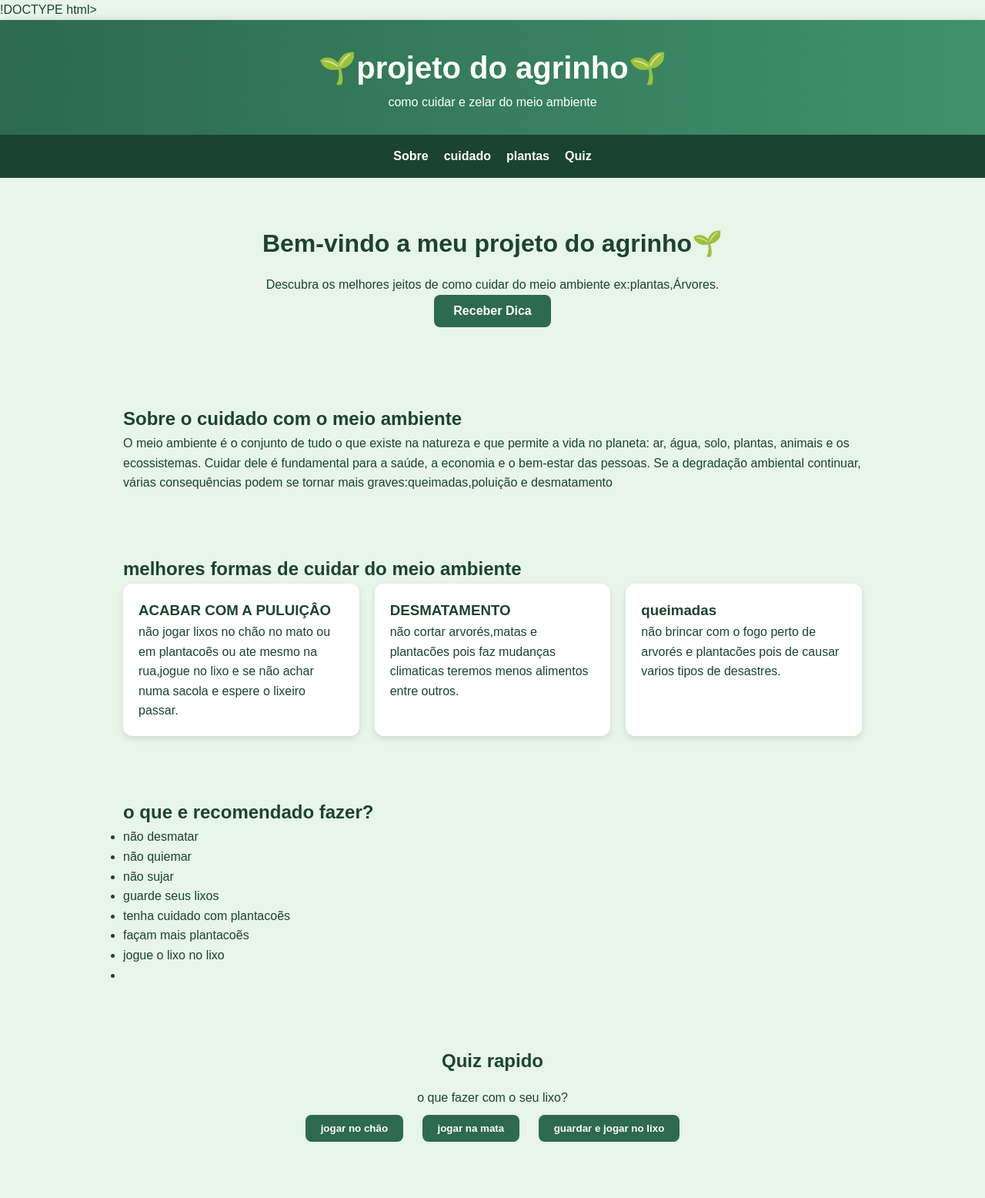
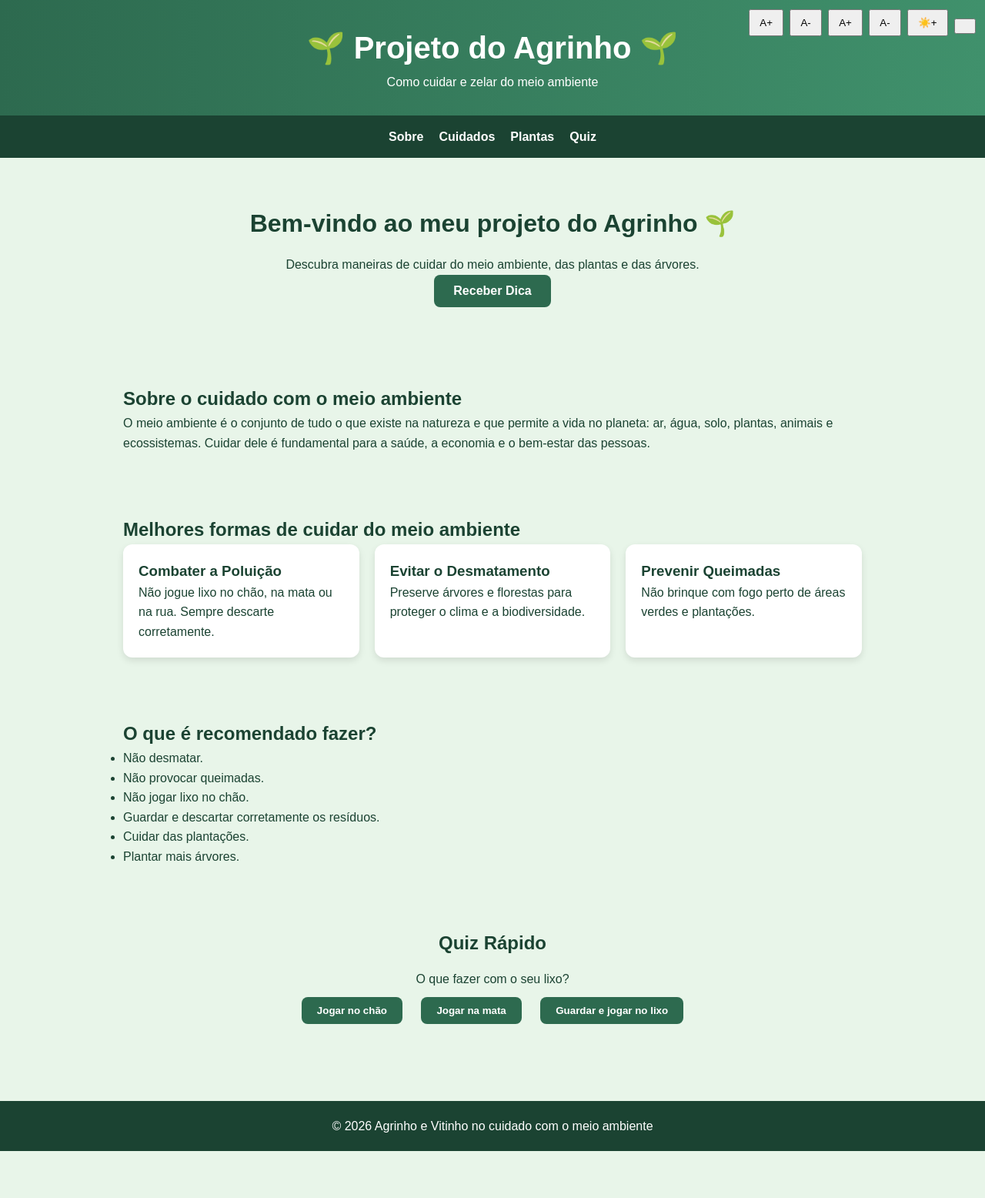
Before and after one commit to vitinetflix/projeto-agrinho, a plain HTML site: page index.html in a window 1280 px wide. Shown: the top 1556 px of the page at 77% size. After the commit the page ends 1495 px from the top, so only its background shows below. Drawn offline with Linux system fonts and the light colour scheme.

Commit message:
Update index.html

```diff
--- a/index.html
+++ b/index.html
@@ -1,91 +1,170 @@
-!DOCTYPE html>
+<!DOCTYPE html>
 <html lang="pt-BR">
 <head>
 <meta charset="UTF-8">
 <meta name="viewport" content="width=device-width, initial-scale=1.0">
-    <title>agrinho agro sustentavel</title>
+<title>Agrinho Agro Sustentável</title>
 <link rel="stylesheet" href="style.css">
+
+<style>
+body{
+    font-family: Arial, sans-serif;
+    font-size: 100%;
+    line-height: 1.6;
+}
+
+.acessibilidade{
+    position: fixed;
+    top: 10px;
+    right: 10px;
+}
+
+.acessibilidade button{
+    padding: 8px 12px;
+    margin: 2px;
+    cursor: pointer;
+}
+
+.pular{
+    position:absolute;
+    left:-9999px;
+}
+
+.pular:focus{
+    left:10px;
+    top:10px;
+    background:#fff;
+    padding:10px;
+    border:2px solid #000;
+}
+</style>
 </head>
+
 <body>
+
+<a href="#conteudo" class="pular">Pular para o conteúdo principal</a>
+
+<div class="acessibilidade" aria-label="Controles de acessibilidade">
+    <button onclick="aumentarFonte()" aria-label="Aumentar texto">A+</button>
+    <button onclick="diminuirFonte()" aria-label="Diminuir texto">A-</button>
+    <button onclick="aumentarFonte()" aria-label="Aumentar texto">A+</button>
+    <button onclick="diminuirFonte()" aria-label="Diminuir texto">A-</button>
+    <button onclick="aumentarBrilho()" aria-label="Aumentar brilho">
+☀️+
+    </button>
+    <button onclick="diminuirBrilho()" aria-label="Diminuir brilho">
+</div>
+
 <header>
-        <h1>🌱projeto do agrinho🌱</h1>
-        <p>como cuidar e zelar do meio ambiente</p>
+    <h1>🌱 Projeto do Agrinho 🌱</h1>
+    <p>Como cuidar e zelar do meio ambiente</p>
 </header>
 
-    <nav>
+<nav aria-label="Menu principal">
     <a href="#sobre">Sobre</a>
-        <a href="#cuidados">cuidado</a>
-        <a href="#plantas">plantas</a>
+    <a href="#cuidados">Cuidados</a>
+    <a href="#plantas">Plantas</a>
     <a href="#quiz">Quiz</a>
 </nav>
 
+<main id="conteudo">
+
 <section id="hero">
-        <h2>Bem-vindo a meu projeto do agrinho🌱</h2>
-        <p>Descubra os melhores jeitos de como cuidar do meio ambiente ex:plantas,Árvores.</p>
+    <h2>Bem-vindo ao meu projeto do Agrinho 🌱</h2>
+    <p>Descubra maneiras de cuidar do meio ambiente, das plantas e das árvores.</p>
     <button id="btnMensagem">Receber Dica</button>
 </section>
 
 <section id="sobre">
     <h2>Sobre o cuidado com o meio ambiente</h2>
     <p>
-        O meio ambiente é o conjunto de tudo o que existe na natureza e que permite a vida no planeta: ar, água, solo, plantas, animais
-        e os ecossistemas. Cuidar dele é fundamental para a saúde, a economia e o bem-estar das pessoas.
-        Se a degradação ambiental continuar, várias consequências podem se tornar mais graves:queimadas,poluição e desmatamento
+        O meio ambiente é o conjunto de tudo o que existe na natureza e que permite a vida no planeta:
+        ar, água, solo, plantas, animais e ecossistemas.
+        Cuidar dele é fundamental para a saúde, a economia e o bem-estar das pessoas.
     </p>
 </section>
 
-    <section id="cartas">
-        <h2>melhores formas de cuidar do meio ambiente</h2>
+<section id="cuidados">
+    <h2>Melhores formas de cuidar do meio ambiente</h2>
 
     <div class="cards-container">
-            <div class="card">
-                <h3>ACABAR COM A PULUIÇÂO</h3>
-                <p>não jogar lixos no chão no mato ou em plantacoẽs ou ate mesmo na rua,jogue no lixo e se não achar
-                    numa sacola e espere o lixeiro passar.</p>
-            </div>
 
-            <div class="card">
-                <h3>DESMATAMENTO</h3>
-                <p>não cortar arvorés,matas e plantacões pois faz mudanças climaticas teremos menos alimentos entre outros.</p>
-            </div>
+        <article class="card">
+            <h3>Combater a Poluição</h3>
+            <p>Não jogue lixo no chão, na mata ou na rua. Sempre descarte corretamente.</p>
+        </article>
 
-            <div class="card">
-                <h3>queimadas</h3>
-                <p>não brincar com o fogo perto de arvorés e plantacões pois de causar varios tipos de desastres.</p>
-            </div>
+        <article class="card">
+            <h3>Evitar o Desmatamento</h3>
+            <p>Preserve árvores e florestas para proteger o clima e a biodiversidade.</p>
+        </article>
+
+        <article class="card">
+            <h3>Prevenir Queimadas</h3>
+            <p>Não brinque com fogo perto de áreas verdes e plantações.</p>
+        </article>
+
     </div>
 </section>
 
-    <section id="o que fazer?">
-        <h2>o que e recomendado fazer?</h2>
+<section>
+    <h2>O que é recomendado fazer?</h2>
 
     <ul>
-            <li>não desmatar</li>
-            <li>não quiemar</li>
-            <li>não sujar</li>
-            <li>guarde seus lixos</li>
-            <li>tenha cuidado com plantacoẽs</li>
-            <li>façam mais plantacoẽs</li>
-            <li>jogue o lixo no lixo</li>
-            <li></li>
+        <li>Não desmatar.</li>
+        <li>Não provocar queimadas.</li>
+        <li>Não jogar lixo no chão.</li>
+        <li>Guardar e descartar corretamente os resíduos.</li>
+        <li>Cuidar das plantações.</li>
+        <li>Plantar mais árvores.</li>
     </ul>
 </section>
 
 <section id="quiz">
-        <h2>Quiz rapido</h2>
-        <p>o que fazer com o seu lixo?</p>
+    <h2>Quiz Rápido</h2>
 
-        <button onclick="verificarResposta('jogar no chão')">jogar no chão</button>
-        <button onclick="verificarResposta('jogar na mata')">jogar na mata</button>
-        <button onclick="verificarResposta('guardar e jogar no lixo')">guardar e jogar no lixo</button>
+    <p>O que fazer com o seu lixo?</p>
 
-        <p id="resultado"></p>
+    <button onclick="verificarResposta('jogar no chão')">Jogar no chão</button>
+    <button onclick="verificarResposta('jogar na mata')">Jogar na mata</button>
+    <button onclick="verificarResposta('guardar e jogar no lixo')">
+        Guardar e jogar no lixo
+    </button>
+
+    <p id="resultado" aria-live="polite"></p>
 </section>
 
+</main>
+
 <footer>
-        <p>© 2026 agrinho e vitinho no cuidado com o meio ambiente</p>
+    <p>© 2026 Agrinho e Vitinho no cuidado com o meio ambiente</p>
 </footer>
 
-    <script src="script.js"></script>
+<script>
+let tamanhoFonte = 100;
+
+function aumentarFonte(){
+    tamanhoFonte += 10;
+    document.body.style.fontSize = tamanhoFonte + "%";
+}
+
+function diminuirFonte(){
+    if(tamanhoFonte > 70){
+        tamanhoFonte -= 10;
+        document.body.style.fontSize = tamanhoFonte + "%";
+    }
+}
+
+function verificarResposta(resposta){
+    const resultado = document.getElementById("resultado");
+
+    if(resposta === "guardar e jogar no lixo"){
+        resultado.textContent = "✅ Correto! O lixo deve ser descartado corretamente.";
+    } else {
+        resultado.textContent = "❌ Incorreto! O lixo deve ser guardado e jogado no lixo.";
+    }
+}
+</script>
+
 </body>
 </html>
```
Lines whose indentation alone changed are shown as unchanged.
